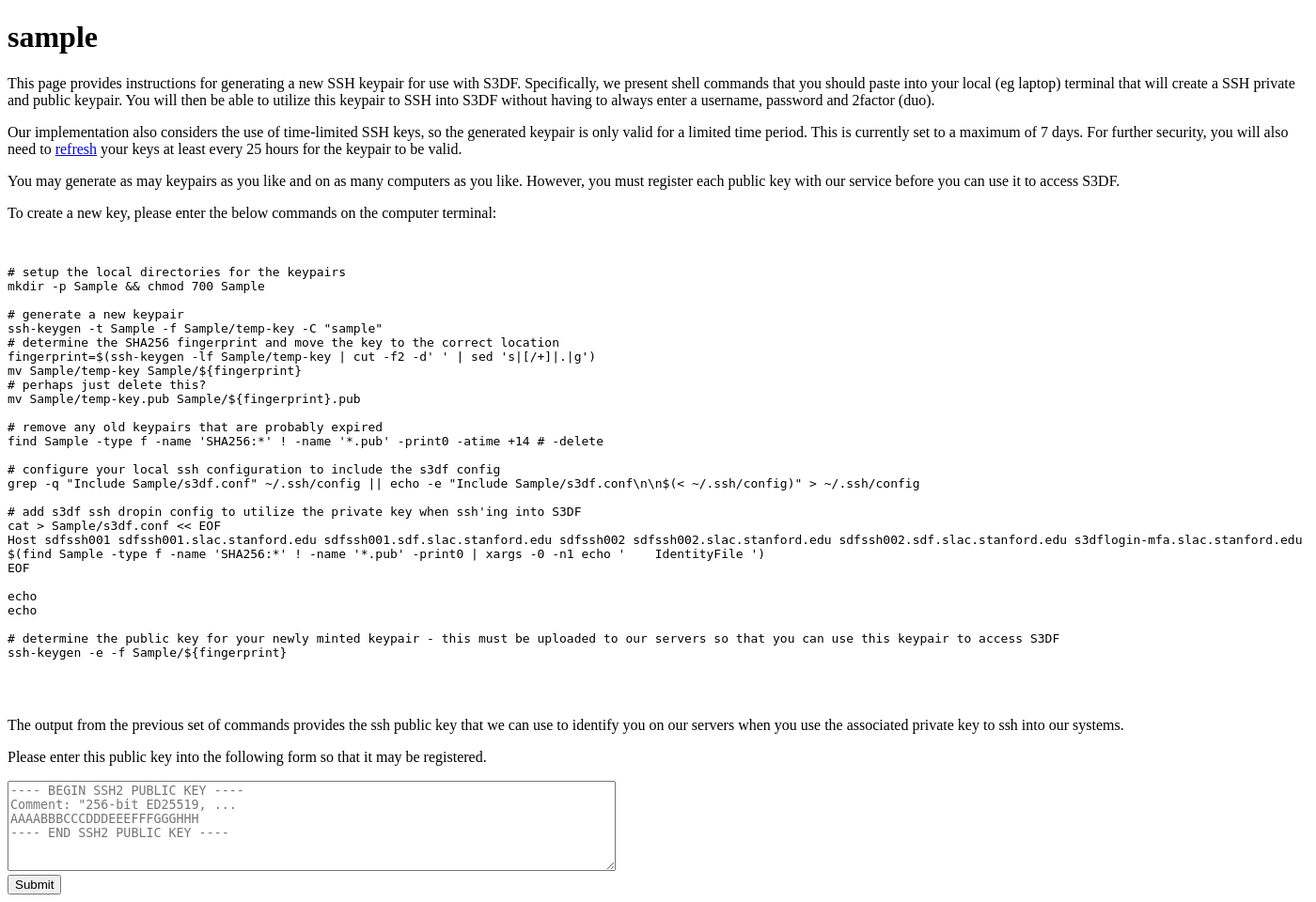
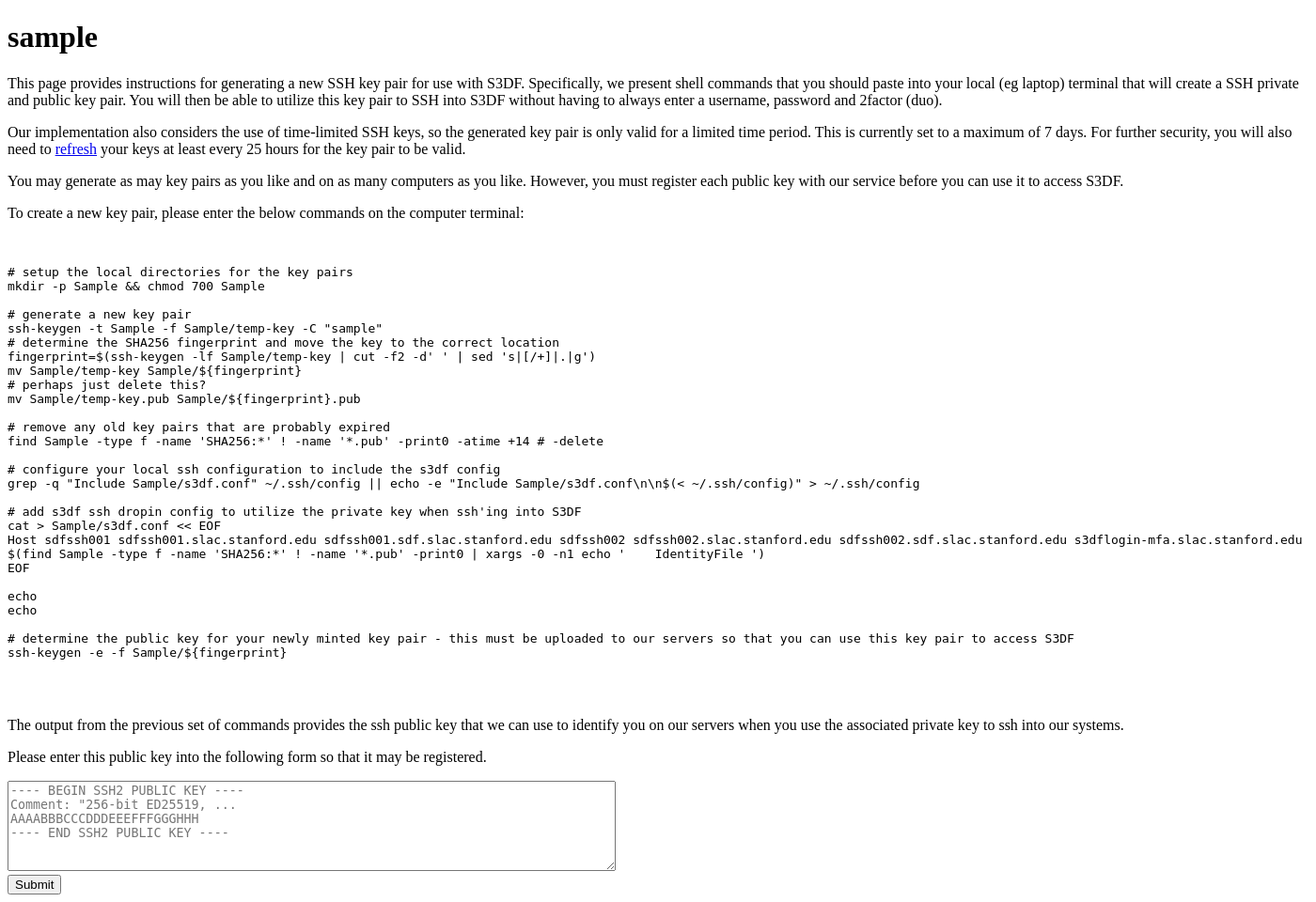
Before and after one commit to slaclab/sshkey-service, a FastAPI app: template templates/generate.html.j2 in a window 1400 px wide. Shown: the whole page at 94% size. Run offline with FastAPI, Linux system fonts and the light colour scheme; the template is opened without the code that fills it: most values are stand-ins (such as "Sample title", 1, 10 or a date in 2020).

Commit message:
'keypair' isn't a work, replaced with 'key pair'

```diff
--- a/templates/generate.html.j2
+++ b/templates/generate.html.j2
@@ -16,19 +16,19 @@
     <h1>{{ username }}</h1>
     <p>{{ message }}</p>
 
-    <p>This page provides instructions for generating a new SSH keypair for use with S3DF. Specifically, we present shell commands that you should paste into your local (eg laptop) terminal that will create a SSH private and public keypair. You will then be able to utilize this keypair to SSH into S3DF without having to always enter a username, password and 2factor (duo).</p>
+    <p>This page provides instructions for generating a new SSH key pair for use with S3DF. Specifically, we present shell commands that you should paste into your local (eg laptop) terminal that will create a SSH private and public key pair. You will then be able to utilize this key pair to SSH into S3DF without having to always enter a username, password and 2factor (duo).</p>
 
-    <p>Our implementation also considers the use of time-limited SSH keys, so the generated keypair is only valid for a limited time period. This is currently set to a maximum of 7 days. For further security, you will also need to <a href="/list/{{ username }}">refresh</a> your keys at least every 25 hours for the keypair to be valid.</p>
-    <p>You may generate as may keypairs as you like and on as many computers as you like. However, you must register each public key with our service before you can use it to access S3DF.</p>
+    <p>Our implementation also considers the use of time-limited SSH keys, so the generated key pair is only valid for a limited time period. This is currently set to a maximum of 7 days. For further security, you will also need to <a href="/list/{{ username }}">refresh</a> your keys at least every 25 hours for the key pair to be valid.</p>
+    <p>You may generate as may key pairs as you like and on as many computers as you like. However, you must register each public key with our service before you can use it to access S3DF.</p>
 
-    <p>To create a new key, please enter the below commands on the computer terminal:</p>
+    <p>To create a new key pair, please enter the below commands on the computer terminal:</p>
 
     <pre><code>
 
-# setup the local directories for the keypairs
+# setup the local directories for the key pairs
 mkdir -p {{ prefix_path }} && chmod 700 {{ prefix_path }}
 
-# generate a new keypair
+# generate a new key pair
 ssh-keygen -t {{ key_type }} -f {{ prefix_path }}/temp-key -C "{{ username }}"
 # determine the SHA256 fingerprint and move the key to the correct location
 fingerprint=$(ssh-keygen -lf {{ prefix_path }}/temp-key | cut -f2 -d' ' | sed 's|[/+]|.|g')
@@ -36,7 +36,7 @@ mv {{ prefix_path }}/temp-key {{ prefix_path }}/${fingerprint}
 # perhaps just delete this?
 mv {{ prefix_path }}/temp-key.pub {{ prefix_path }}/${fingerprint}.pub
 
-# remove any old keypairs that are probably expired
+# remove any old key pairs that are probably expired
 find {{ prefix_path }} -type f -name 'SHA256:*' ! -name '*.pub' -print0 -atime +14 # -delete
 
 # configure your local ssh configuration to include the s3df config
@@ -51,7 +51,7 @@ EOF
 echo
 echo
 
-# determine the public key for your newly minted keypair - this must be uploaded to our servers so that you can use this keypair to access S3DF
+# determine the public key for your newly minted key pair - this must be uploaded to our servers so that you can use this key pair to access S3DF
 ssh-keygen -e -f {{ prefix_path }}/${fingerprint}
 
 
```
